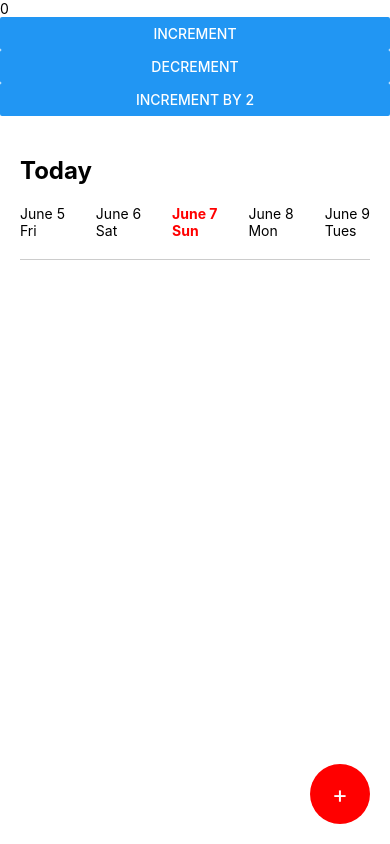
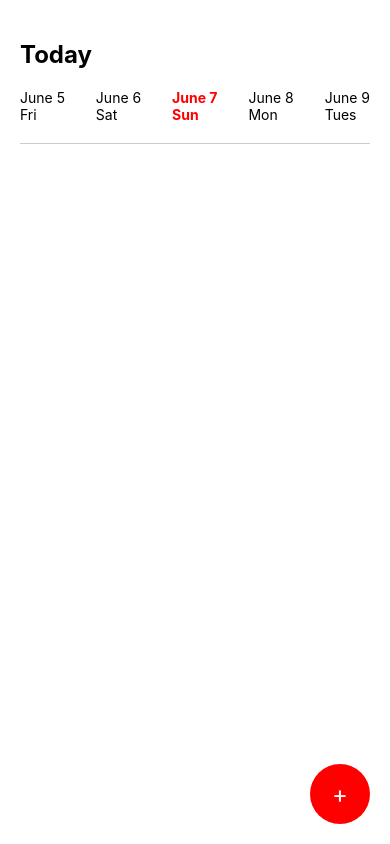
Before and after one commit to danielleellis/StayWell-Medical-Tracker-Application, a React Native app: screen / in a window 390 px wide. Built offline with nearby package versions, Linux system fonts and the light colour scheme.

Commit message:
Removes Redux test code.

```diff
--- a/App.tsx
+++ b/App.tsx
@@ -3,17 +3,12 @@ import React from 'react';
 import { Provider } from 'react-redux';
 import store from './src/store/store';
 import { StyleSheet, Text, View } from 'react-native';
-import Home from './src/screens/Home/Home';
 import CalendarScreen from './src/screens/Calendar/CalendarScreen';
 
 export default function App() {
   return (
     <Provider store={store}>
       <View style={styles.container}>
-        <Home />
-        {/* <Text>
-          This is a good response.
-        </Text> */}
         <CalendarScreen />
       </View>
     </Provider>
--- a/src/screens/Home/Home.tsx
+++ /dev/null
@@ -1,22 +0,0 @@
-// features/counter/Counter.tsx
-import React from 'react';
-import { useSelector, useDispatch } from 'react-redux';
-import { RootState } from '../../store/store';
-import { increment, decrement, incrementByAmount } from '../../store/Member/slice';
-import { View, Text, Button } from 'react-native';
-
-const Home = () => {
-  const count = useSelector((state: RootState) => state.member.value);
-  const dispatch = useDispatch();
-
-  return (
-    <View>
-      <Text>{count}</Text>
-      <Button onPress={() => dispatch(increment())} title="Increment" />
-      <Button onPress={() => dispatch(decrement())} title="Decrement" />
-      <Button onPress={() => dispatch(incrementByAmount(2))} title="Increment by 2" />
-    </View>
-  );
-};
-
-export default Home;
```
Also changed, not shown: src/screens/Home/Home.css (deleted).
